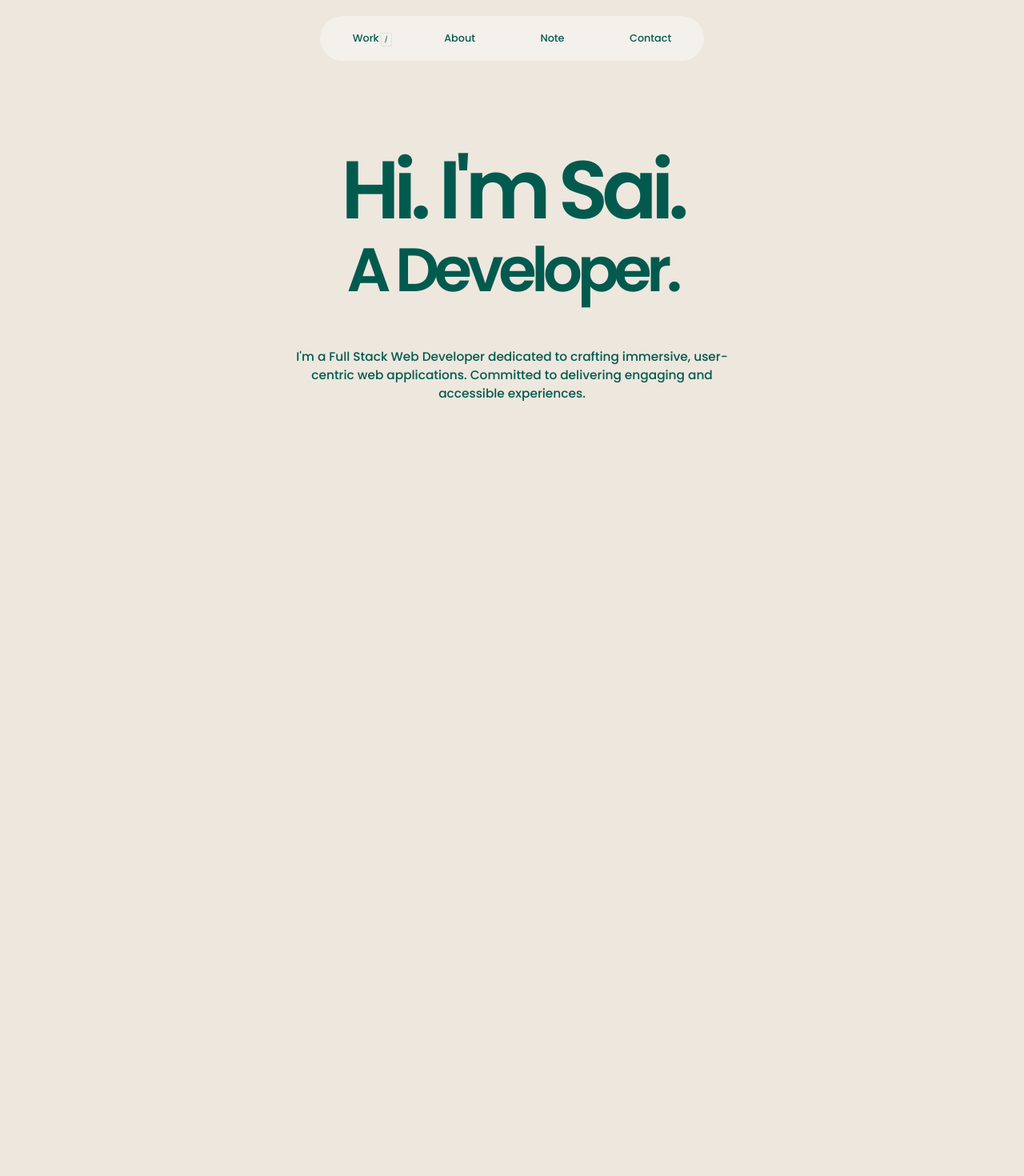
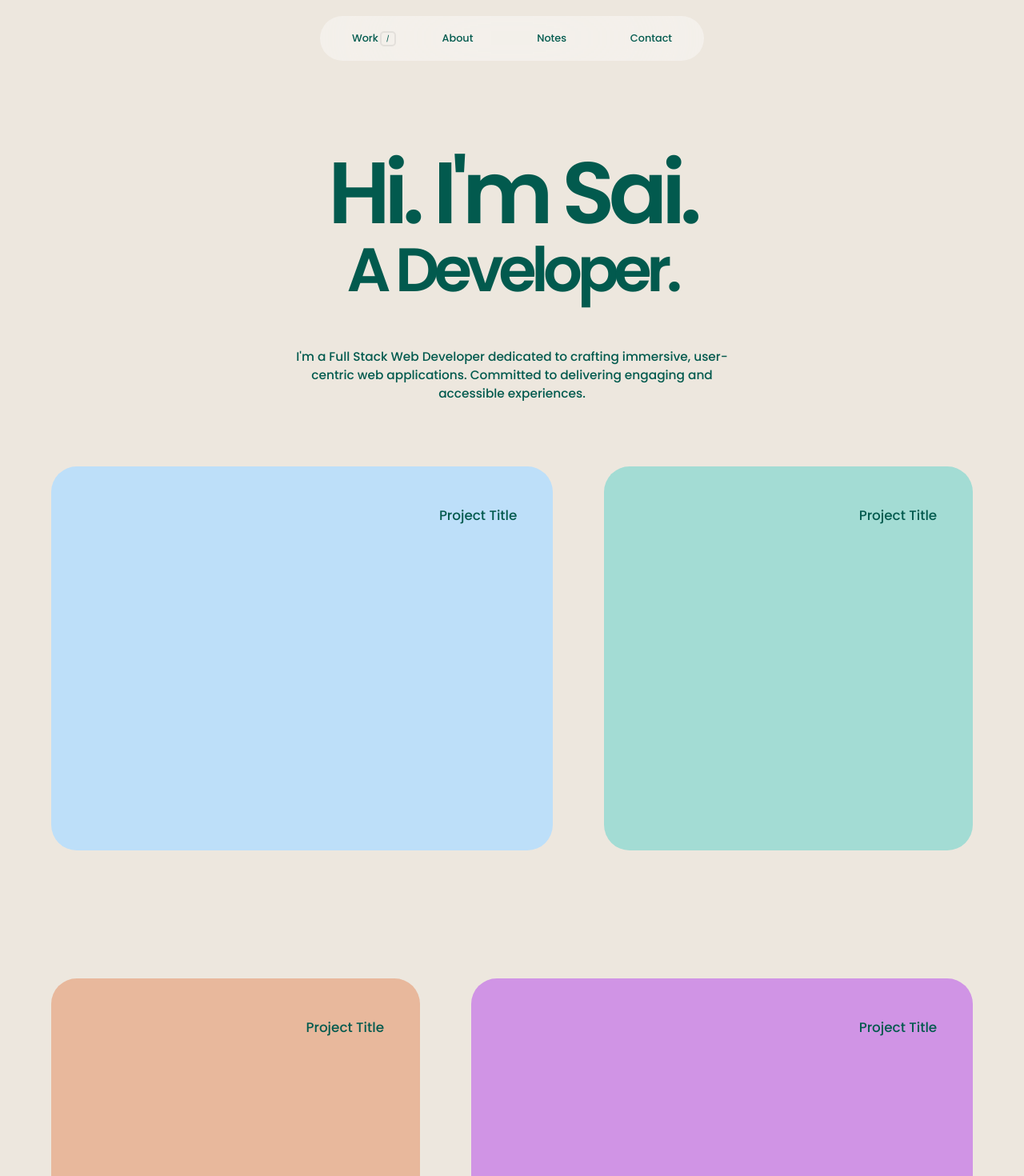
Before and after one commit to SaiKrishna6699/My-Portfolio, an Angular app: page /work in a window 1280 px wide. Shown: the top 1470 px of the page at 80% size. Built offline with nearby package versions, Linux system fonts and the light colour scheme.

Commit message:
Made changes in for projects

```diff
--- a/src/app/components/header/header.component.html
+++ b/src/app/components/header/header.component.html
@@ -2,7 +2,7 @@
     <div class="nav">
         <li class="nav-item"><a class="nav-link">Work <span>/</span></a></li>
         <li class="nav-item"><a class="nav-link">About</a></li>
-        <li class="nav-item"><a class="nav-link">Note</a></li>
+        <li class="nav-item"><a class="nav-link">Notes</a></li>
         <li class="nav-item"><a class="nav-link">Contact</a></li>
     </div>
 </div>
--- a/src/app/components/header/header.component.scss
+++ b/src/app/components/header/header.component.scss
@@ -18,6 +18,7 @@
 
         background-color: rgba(255, 255, 255, 0.4);
         border-radius: 50px;
+        backdrop-filter: blur(90px);
 
 
         display: flex;
@@ -37,12 +38,12 @@
             a>span {
                 display: inline-block;
                 position: absolute;
-                top: 2.55rem;
+                top: 1.2rem;
                 margin-left: 2px;
 
-                padding: 2px 4px 1px 4px;
-                border-radius: 2px;
-                border: 1px solid rgba(75, 75, 75, 0.1);
+                padding: 2px 6px 1px 6px;
+                border-radius: 5px;
+                border: 2px solid rgba(75, 75, 75, 0.1);
 
                 font-size: 0.6vw;
             }
--- a/src/app/components/work/work.component.html
+++ b/src/app/components/work/work.component.html
@@ -14,12 +14,20 @@
 
     <div class="projects">
         <div class="row row1">
-            <div class="project project1"></div>
-            <div class="project project2"></div>
+            <div class="project project1">
+                <p>Project Title</p>
+            </div>
+            <div class="project project2">
+                <p>Project Title</p>
+            </div>
         </div>
         <div class="row row2">
-            <div class="project project3"></div>
-            <div class="project project4"></div>
+            <div class="project project3">
+                <p>Project Title</p>
+            </div>
+            <div class="project project4">
+                <p>Project Title</p>
+            </div>
         </div>
     </div>
 </div>
--- a/src/app/components/work/work.component.scss
+++ b/src/app/components/work/work.component.scss
@@ -4,7 +4,7 @@
 
     .intro {
         width: 80%;
-        height: 55vh;
+        height: auto;
         margin: auto;
         margin-top: 10rem;
 
@@ -26,7 +26,7 @@
                 position: relative;
                 top: 0%;
                 font-weight: 600;
-                font-size: 8vw;
+                font-size: 8.5vw;
                 line-height: normal;
                 letter-spacing: -0.6vw;
                 margin: auto;
@@ -38,7 +38,7 @@
 
             }
 
-            @media  screen and (max-width:426px) {
+            @media screen and (max-width:426px) {
                 height: 10.5vw;
 
             }
@@ -71,7 +71,7 @@
                 margin-top: 14vw;
                 width: 70vw;
 
-                p{
+                p {
                     font-size: 1.6vw;
                 }
             }
@@ -79,8 +79,86 @@
 
     }
 
-    .projects{
+    .projects {
         width: 100%;
-        height: 100vw;
+        height: auto;
+
+        margin: 5rem auto;
+
+        display: flex;
+        flex-direction: column;
+        justify-content: space-evenly;
+        align-items: center;
+        gap: 10rem;
+
+        .row {
+            width: 90vw;
+            height: 30rem;
+            // background-color: pink;
+
+            justify-content: space-evenly;
+            gap: 4rem;
+
+            display: flex;
+
+            .project {
+                height: 30rem;
+                min-width: 40%;
+                background-color: rgb(163, 220, 212);
+
+                border-radius: 2rem;
+
+                transition: transform 0.5s ease;
+
+                &:hover {
+                    transform: scaleY(1.01);
+                    box-shadow: 0 0 25px 25px rgba(0, 0, 0, 0.05);
+                    transition: transform 0.5s ease-in-out;
+                    // transition: box-shadow 1s ease-in-out;
+                }
+
+                p {
+                    margin-top: 3rem;
+                    float: right;
+                    margin-right: 2.8rem;
+                    font-size: 1.05rem;
+                    font-weight: 500;
+                }
+            }
+
+            .project1,
+            .project4 {
+                width: 65%;
+                background-color: rgb(208, 148, 229);
+            }
+
+            .project1 {
+                background-color: rgb(189, 223, 249);
+            }
+
+            .project3 {
+                background-color: rgb(232, 184, 156);
+            }
+        }
+
+        @media screen and (max-width: 768px) {
+
+            gap: 3rem;
+
+            .row {
+                width: 90vw;
+                height: 40rem;
+                flex-direction: column;
+                gap: 3rem;
+
+                .project,
+                .project1,
+                .project3,
+                .project4,
+                .project2 {
+                    width: 100%;
+                }
+            }
+        }
     }
 }
--- a/src/styles.scss
+++ b/src/styles.scss
@@ -16,7 +16,17 @@ body {
     margin: 0%;
 
     font-size: 16px;
-    font-family: 'Poppins', sans-serifs;
+    font-family: 'Poppins', sans-serif;
+
+    scroll-behavior: smooth;
+
+    scrollbar-color: transparent;
+    scrollbar-width: 0;
+
+    ::-webkit-scrollbar{
+        scrollbar-width: 0;
+        scrollbar-color: transparent;
+    }
 
 
     ::selection{
```
